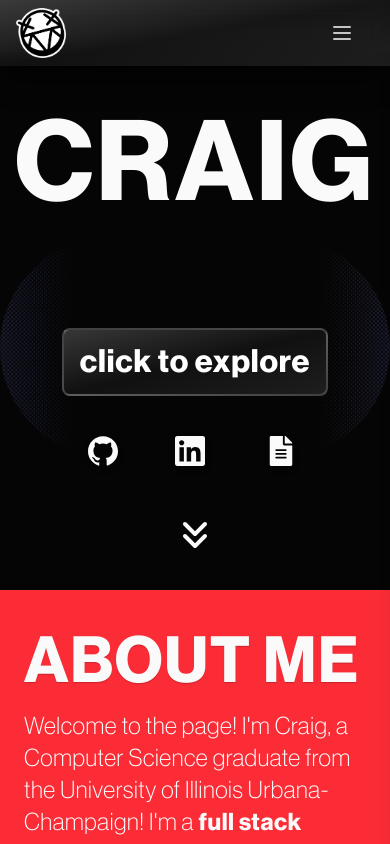
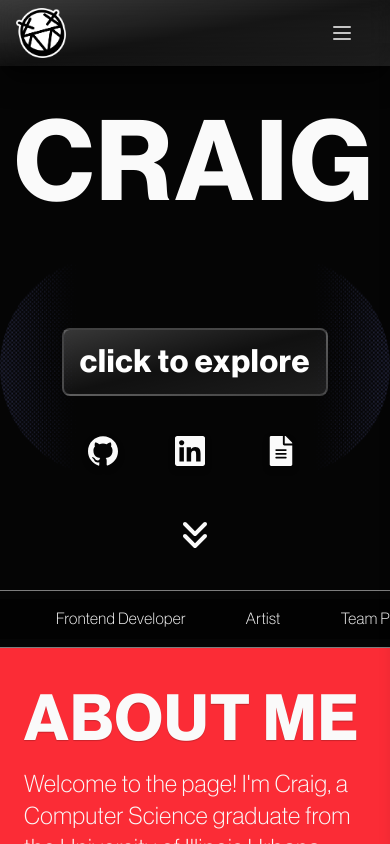
Before and after one commit to CraigO5/craigsite-v2, a Next.js app: page / in a window 390 px wide. Shown: the top 844 px of the page. Built offline with nearby package versions, Linux system fonts and the light colour scheme.

Commit message:
updated styling and mobile styling

```diff
--- a/app/globals.css
+++ b/app/globals.css
@@ -200,3 +200,54 @@ html {
   animation-timeline: view();
   animation-range: entry 0% cover 40%;
 }
+
+.hide {
+  opacity: 0;
+  transform: translateX(10%);
+  transition: all 1s;
+}
+.show {
+  opacity: 1;
+  transform: translateX(0%);
+  transition: all 1s;
+}
+
+@media (prefers-reduced-motion) {
+  .hidden {
+    transition: none;
+  }
+}
+
+@keyframes scroll {
+  to {
+    transform: translateX(calc(-100% - var(--gap)));
+  }
+}
+
+.scroller {
+  padding-block: 8px;
+  border-block: 1px solid;
+  overflow: hidden;
+  user-select: none;
+  --gap: 150px;
+  --item-gap: 60px; /* New variable for item spacing */
+  display: flex;
+  gap: var(--gap);
+}
+
+.scroller ul {
+  list-style: none;
+  display: flex;
+  justify-content: space-between;
+  flex-shrink: 0;
+  min-width: 100%;
+  gap: var(--item-gap); /* Use larger gap for items */
+  align-items: center;
+  animation: scroll 20s linear infinite;
+  background-color: rgba(0, 0, 0, 0.5);
+  padding: 0.5rem;
+}
+
+.scroller:hover ul {
+  animation-play-state: paused;
+}
--- a/app/page.tsx
+++ b/app/page.tsx
@@ -27,11 +27,13 @@ import {
   SiVercel,
   SiSass,
   SiJavascript,
+  SiRailway,
+  SiPrisma,
 } from "react-icons/si"; // or "react-icons/fa"
 import { FaFileAlt } from "react-icons/fa";
 import NavBar from "@/components/custom/NavBar";
 import Link from "next/link";
-import { useState } from "react";
+import { useEffect, useState } from "react";
 
 const labeledIcons = [
   // --- Languages ---
@@ -76,6 +78,18 @@ const labeledIcons = [
     icon: SiNodedotjs,
     description:
       "JavaScript runtime built on Chrome's V8 engine, ideal for building backend services.",
+  },
+  {
+    name: "Railway",
+    icon: SiRailway,
+    description:
+      "A cloud platform that helps you deploy, manage, and scale apps and databases with minimal configuration.",
+  },
+  {
+    name: "Prisma",
+    icon: SiPrisma,
+    description:
+      "A modern database toolkit and ORM for TypeScript and JavaScript, simplifying database access and migrations.",
   },
 
   // --- Frameworks & Libraries ---
@@ -252,6 +266,21 @@ export default function Home() {
     return newId;
   };
 
+  useEffect(() => {
+    const observer = new IntersectionObserver((entries) => {
+      entries.forEach((entry) => {
+        if (entry.isIntersecting) {
+          entry.target.classList.add("show");
+        } else {
+          entry.target.classList.remove("show");
+        }
+      });
+    });
+
+    const appearElements = document.querySelectorAll(".hide");
+    appearElements.forEach((element) => observer.observe(element));
+  }, []);
+
   return (
     <>
       <div className="flex justify-center">
@@ -276,17 +305,17 @@ export default function Home() {
             </div>
           </Parallax>
           <div className="relative z-10 mx-auto mt-20 mb-20 flex md:mb-40">
-            <h1 className="font-bold md:m-10">
+            <h1 className="hide font-bold md:m-10">
               <span className="mx-auto inline lg:hidden">CRAIG</span>
               <span className="hidden lg:inline">CRAIG ONDEVILLA</span>
             </h1>
           </div>
-          <div className="relative z-10 mx-auto mb-10 flex text-[2rem] font-bold md:text-[3rem]">
+          <div className="hide relative z-10 mx-auto mb-10 flex text-[2rem] font-bold md:text-[3rem]">
             <Link href="#about" className={buttonStyle}>
               click to explore
             </Link>
           </div>
-          <div className="group flex justify-center gap-7 pb-5">
+          <div className="group hide flex justify-center gap-7 pb-5">
             <a
               href="https://github.com/craigsterr"
               className={socialStyle + " space-y-2"}
@@ -313,17 +342,51 @@ export default function Home() {
               </p>
             </a>
           </div>
-
           <div className="relative z-10 mx-auto mt-auto mb-10 flex">
             <FontAwesomeIcon icon={faAnglesDown} size="2x" />
           </div>
+          <div className="scroller">
+            {Array.from({ length: 3 }).map((_, i) => (
+              <ul key={i}>
+                <li>
+                  <span>Full Stack Developer</span>
+                </li>
+                <li>
+                  <span>UI/UX Designer</span>
+                </li>
+                <li>
+                  <span>Problem Solver</span>
+                </li>
+                <li>
+                  <span>Frontend Developer</span>
+                </li>
+                <li>
+                  <span>Artist</span>
+                </li>
+                <li>
+                  <span>Team Player</span>
+                </li>
+                <li>
+                  <span>Leader</span>
+                </li>
+                <li>
+                  <span>Programmer</span>
+                </li>
+                <li>
+                  <span>Freelancer</span>
+                </li>
+              </ul>
+            ))}{" "}
+          </div>{" "}
         </section>
         {/* About me section */}
         <section id="about">
           <div className="relative z-10 flex h-full flex-col bg-red-500 p-6 lg:flex-row lg:items-center lg:justify-between">
             <div className="mb-10 lg:mb-0 lg:w-1/2 lg:p-10">
-              <h2 className="font-bold text-shadow-xs">ABOUT ME</h2>
-              <div className="space-y-5">
+              <h2 className="hide inline-block font-bold text-shadow-xs">
+                ABOUT ME
+              </h2>
+              <div className="hide space-y-5">
                 <p className="text-2xl">
                   Welcome to the page! I'm Craig, a Computer Science graduate
                   from the University of Illinois Urbana-Champaign! I'm a{" "}
@@ -342,7 +405,7 @@ export default function Home() {
                 </p>
               </div>
             </div>
-            <div className="flex justify-center lg:w-1/2">
+            <div className="hide flex justify-center lg:w-1/2">
               <Image
                 alt="Craig Ondevilla"
                 src="/craig.jpg"
@@ -368,22 +431,22 @@ export default function Home() {
           </Parallax>
           <div className="relative m-5 flex flex-col md:m-10">
             <div className="z-10 mb-50 rounded-2xl text-shadow-xs">
-              <h2 className="font-bold">PROJECTS</h2>
-              <h3 className="text-[2rem] font-bold md:text-[4rem]">
+              <h2 className="hide font-bold">PROJECTS</h2>
+              <h3 className="hide text-[2rem] font-bold md:text-[4rem]">
                 {projects[currentProjectId].title}
               </h3>
-              <p className="mb-10 text-2xl">
+              <p className="hide mb-10 text-2xl">
                 {projects[currentProjectId].description}
               </p>
               <a
                 href={projects[currentProjectId].link}
                 className={
-                  buttonStyle + " text-[2rem] font-bold md:text-[3rem]"
+                  buttonStyle + " hide text-[2rem] font-bold md:text-[3rem]"
                 }
               >
                 DEMO
               </a>
-              <div className="mt-10 flex flex-wrap gap-5">
+              <div className="hide mt-10 flex flex-wrap gap-5">
                 {projects[currentProjectId].technologies &&
                   projects[currentProjectId].technologies?.map(
                     (TechIcon, TechIndex) => (
@@ -393,7 +456,7 @@ export default function Home() {
               </div>
             </div>
 
-            <div className="mx-auto mt-auto mb-10 flex items-center gap-10">
+            <div className="hide mx-auto mt-auto mb-10 flex items-center gap-10">
               <FontAwesomeIcon
                 icon={faAnglesDown}
                 size="3x"
@@ -445,8 +508,8 @@ export default function Home() {
         </section>
         <section id="skills">
           <div className="relative z-10 h-full bg-red-500 p-10">
-            <h2 className="font-bold text-shadow-xs">SKILLS</h2>
-            <div className="py-20">
+            <h2 className="hide font-bold text-shadow-xs">SKILLS</h2>
+            <div className="hide py-20">
               <div className="mx-auto flex w-[90%] flex-wrap justify-center gap-10 lg:w-[70%]">
                 {labeledIcons.map(({ icon: Icon, name, description }, i) => (
                   <div
@@ -468,17 +531,19 @@ export default function Home() {
         </section>
         <section id="contact">
           <div className="relative z-10 flex h-full flex-col items-center bg-black p-30">
-            <h2 className="mb-20 font-bold text-shadow-xs">CONTACT</h2>
+            <h2 className="hide mb-20 font-bold text-shadow-xs">CONTACT</h2>
             <div className="space-y-10 rounded-2xl border p-10">
-              <h3 className="text-[3rem] font-bold">Let's get in touch!</h3>
-              <p className="max-w-lg text-lg">
+              <h3 className="hide text-[3rem] font-bold">
+                Let's get in touch!
+              </h3>
+              <p className="hide max-w-lg text-lg">
                 I’m always excited to collaborate on creative projects, chat
                 about tech, or discuss opportunities. Drop me a message and I’ll
                 get back to you as soon as I can.
               </p>
               <a
                 href="https://mail.google.com/mail/u/0/?fs=1&tf=cm&source=mailto&to=craig.brdt505@gmail.com"
-                className="text-xl text-blue-500"
+                className="hide text-xl text-blue-500"
               >
                 craig.brdt505@gmail.com
               </a>
```
